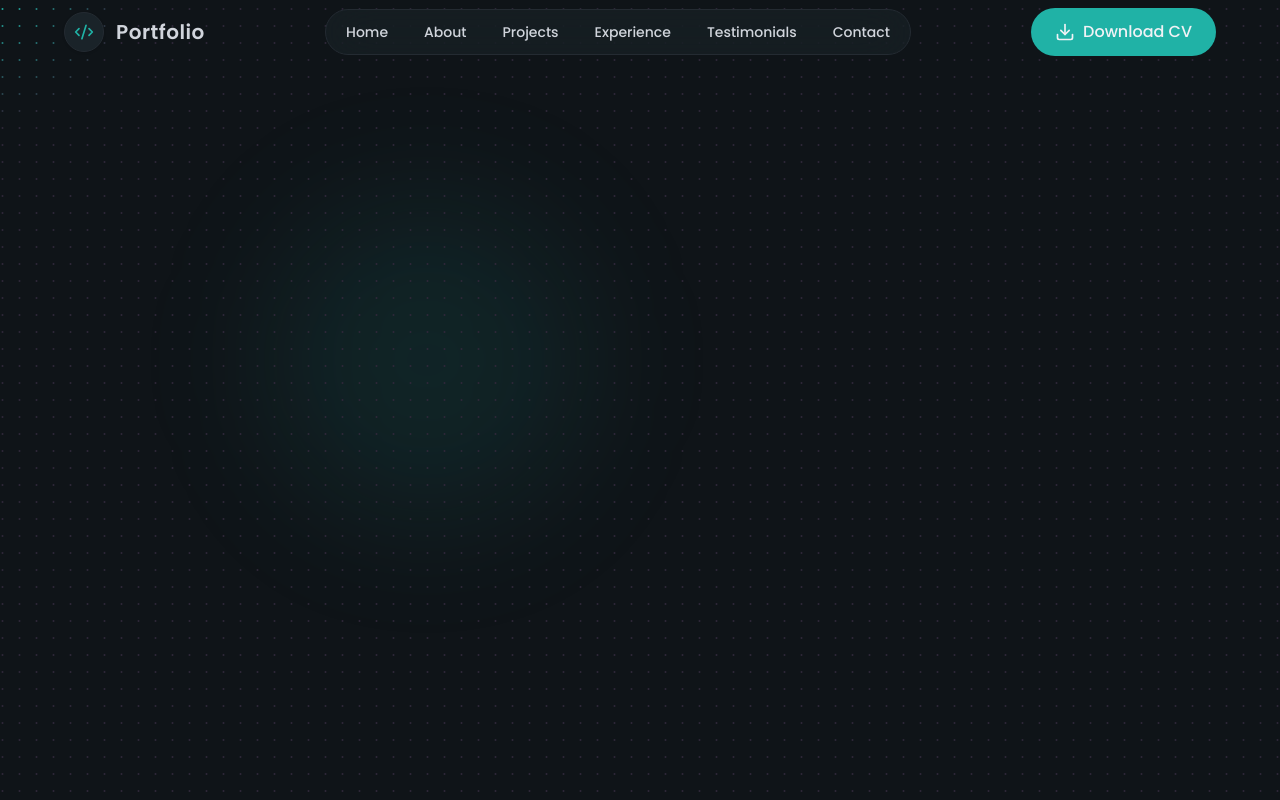
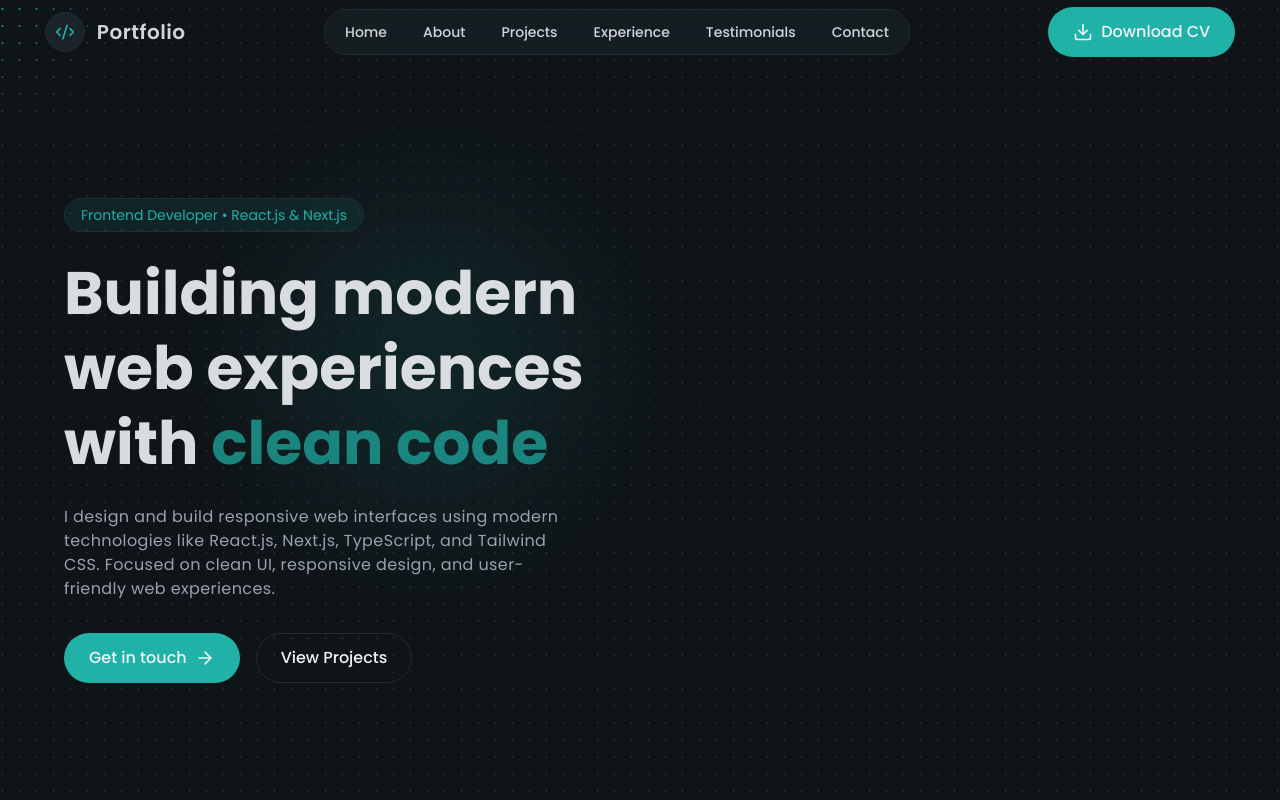
Before and after one commit to syedalaiba52/frontend-portfolio, a Next.js app: page / in a window 1280 px wide. Built offline with nearby package versions, Linux system fonts and the light colour scheme.

Commit message:
Enhance HeroSection with content and LinkButton components; adjust Navbar styles

```diff
--- a/app/components/navbar/Navbar.tsx
+++ b/app/components/navbar/Navbar.tsx
@@ -52,7 +52,7 @@ function Navbar() {
     <nav
       className={`fixed top-0 left-0 w-full z-60 transition-all duration-300 ${scrolled ? "backdrop-blur-xl" : "bg-transparent"}`}
     >
-      <div className="w-[95%] lg:w-[90%] mx-auto h-16 flex items-center justify-between">
+      <div className="w-[95%] lg:w-[93%] mx-auto h-16 flex items-center justify-between">
         {/* logo */}
         <Logo />
 
--- a/app/components/ui/LinkButton.tsx
+++ b/app/components/ui/LinkButton.tsx
@@ -20,7 +20,7 @@ const LinkButton = ({
   icon: Icon,
   iconPosition = "right",
   rounded,
-   target,
+  target,
   rel,
   variant = "primary",
 }: LinkButtonProps) => {
@@ -28,12 +28,16 @@ const LinkButton = ({
   relative px-6 py-3 font-medium ${rounded ? "rounded-full" : "rounded-lg"} inline-flex items-center justify-center  gap-2 overflow-hidden text-text border transition-all duration-300 hover:scale-[1.02] active:scale-[0.98] `;
 
   const variants = {
-    primary: `bg-primary text-background border-none`,
-    outline: `bg-transparent text-text border-border hover:text-primary hover:border-primary hover:bg-primary/10 `,
+    primary: `bg-primary text-background border-transparent hover:bg-primary/80`,
+    outline: `bg-transparent text-text border-border hover:text-primary hover:border-primary hover:bg-primary/10`,
   };
   return (
-    <Link className={`${baseStyles} ${variants[variant]}`} href={href} target={target}
-      rel={rel}>
+    <Link
+      className={`${baseStyles} ${variants[variant]}`}
+      href={href}
+      target={target}
+      rel={rel}
+    >
       {Icon && iconPosition === "left" && <Icon className="w-5 h-5 z-10" />}
       <span className="z-10">{text}</span>
       {Icon && iconPosition === "right" && <Icon className="w-5 h-5 z-10" />}
--- a/app/sections/HeroSection.tsx
+++ b/app/sections/HeroSection.tsx
@@ -1,4 +1,6 @@
+import { LuArrowRight, LuView } from "react-icons/lu";
 import DotGrid from "../components/hero/background";
+import LinkButton from "../components/ui/LinkButton";
 
 const HeroSection = () => {
   return (
@@ -24,7 +26,44 @@ const HeroSection = () => {
         />
       </div>
 
+      {/* content */}
+      <div className="relative w-[90%] z-10 mx-auto grid grid-cols-1 lg:grid-cols-2 gap-6 items-center">
+        {/* left-side */}
+        <div className="space-y-6">
+          <span className="inline-block px-4 py-1.5 rounded-full bg-primary/10 text-primary text-sm border border-border">
+            Frontend Developer • React.js & Next.js
+          </span>
+          <h1 className="text-4xl md:text-5xl lg:text-6xl font-bold leading-tight text-text/90">
+            Building modern web experiences with{" "}
+            <span className="text-primary/70">clean code</span>
+          </h1>
 
+          <p className="text-gray-400 max-w-lg tracking-wide">
+            I design and build responsive web interfaces using modern
+            technologies like React.js, Next.js, TypeScript, and Tailwind CSS.
+            Focused on clean UI, responsive design, and user-friendly web
+            experiences.
+          </p>
+
+          <div className="flex items-center gap-4 pt-2">
+            <LinkButton
+              text="Get in touch"
+              href="#contact"
+              rounded
+              icon={LuArrowRight}
+            />
+
+            <LinkButton
+              text="View Projects"
+              href="#projects"
+              rounded
+              variant="outline"
+            />
+          </div>
+        </div>
+
+
+      </div>
     </section>
   );
 };
```
